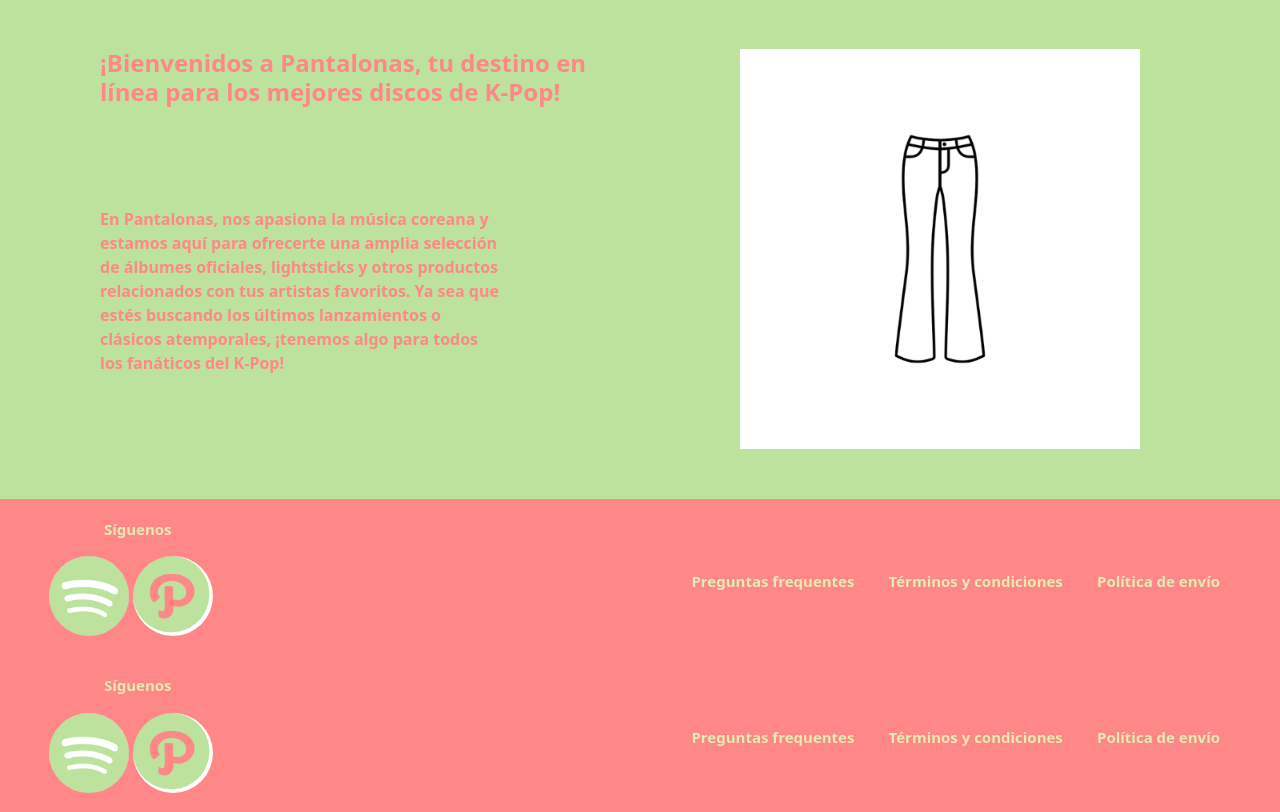
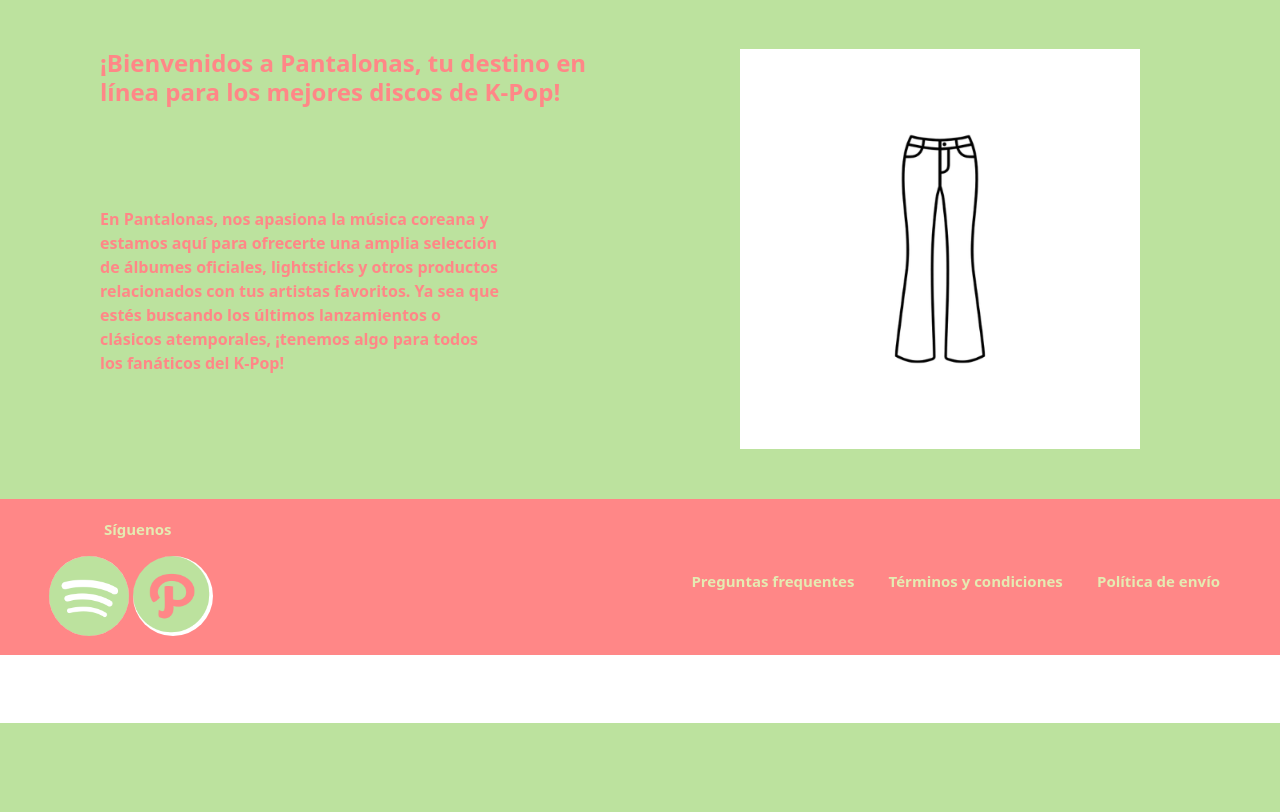
Before and after one commit to chiouwur/pantalonas, a Django app: page /nosotros.html in a window 1280 px wide. Shown: the part 77-889 px from the top of the page. After the commit the page ends 800 px from the top, so only its background shows below. Run offline with Django 5.2, Linux system fonts and the light colour scheme.

Commit message:
Nosotros

```diff
--- a/tiendita/templates/frontend/nosotros.html
+++ b/tiendita/templates/frontend/nosotros.html
@@ -23,24 +23,7 @@
 
         </div>
     </div>
-    <footer>
-        <div class="footer">
-        <div class="redes">
-            <p> Síguenos</p>
-            <a href="https://open.spotify.com">
-                <img src="{% static 'frontend/img/spotify.png' %}" alt="Spotify" class="rrss">
-            </a>
-            <a href="https://www.pinterest.cl/">
-                <img src="{% static 'frontend/img/pinterest.png' %}" alt="Pinterest" class="rrss">
-            </a>
-        </div>
-        <div class="links-footer">
-            <a  href="#preguntas" class="linkf">Preguntas frequentes</a>
-            <a  href="#terminos" class="linkf">Términos y condiciones</a>
-            <a  href="#envío" class="linkf">Política de envío</a>
-        </div>
-    </div>
-    </footer>
+
       <script src="https://cdn.jsdelivr.net/npm/bootstrap@5.0.2/dist/js/bootstrap.bundle.min.js" integrity="sha384-MrcW6ZMFYlzcLA8Nl+NtUVF0sA7MsXsP1UyJoMp4YLEuNSfAP+JcXn/tWtIaxVXM" crossorigin="anonymous"></script>
 
 {% endblock %}
```
Also changed, not shown: db.sqlite3.
